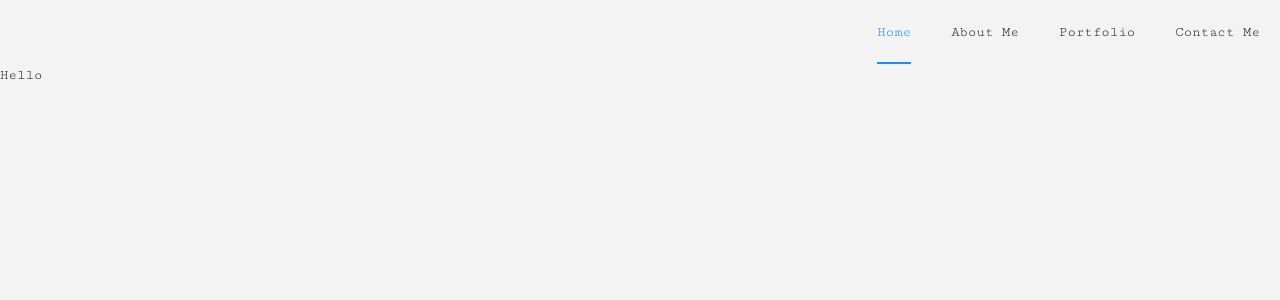
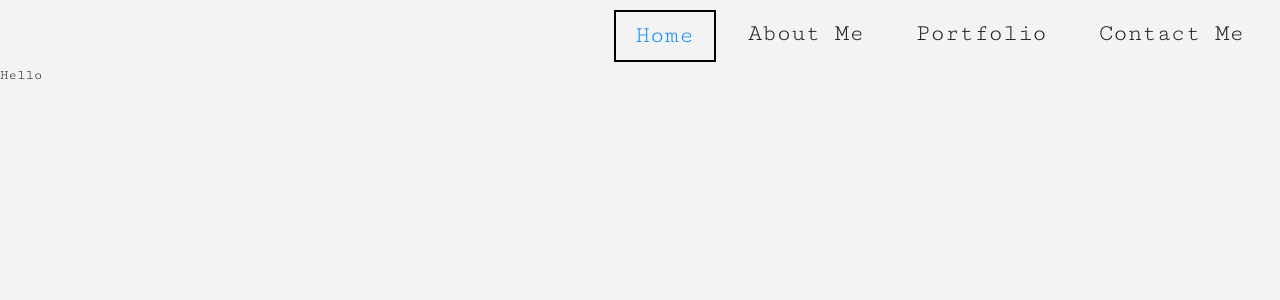
Before and after one commit to kvs1995/React-Portfolio, a React (Create React App) app: page / in a window 1280 px wide. Shown: the top 300 px of the page. Built offline with nearby package versions, Linux system fonts and the light colour scheme.

Commit message:
Navigation sizing and hover effects

```diff
--- a/src/components/navheader/navheader.css
+++ b/src/components/navheader/navheader.css
@@ -14,6 +14,7 @@
   width: 100%;
   background: transparent !important;
 
+
 }
 
 .custom-menu-icon svg{
@@ -28,4 +29,36 @@
   background-color:  transparent !important;
   display: flexbox;
   justify-content: flex-end;
+  font-size: x-large !important;
+  line-height: 48px !important;
 }
+
+.nav-menu  {
+  padding:10px;
+}
+.nav-menu li {
+  margin: -1px 6px;
+}
+
+.nav-menu li a:hover {
+  border-bottom: none;
+
+}
+.ant-menu-horizontal > .ant-menu-item::after, .ant-menu-horizontal > .ant-menu-submenu::after {
+  border-bottom: none !important;
+}
+
+
+/* .ant-menu-horizontal:not(.ant-menu-dark) > .ant-menu-item:hover::after, .ant-menu-horizontal:not(.ant-menu-dark) > .ant-menu-submenu:hover::after, .ant-menu-horizontal:not(.ant-menu-dark) > .ant-menu-item-active::after, .ant-menu-horizontal:not(.ant-menu-dark) > .ant-menu-submenu-active::after, .ant-menu-horizontal:not(.ant-menu-dark) > .ant-menu-item-open::after, .ant-menu-horizontal:not(.ant-menu-dark) > .ant-menu-submenu-open::after, .ant-menu-horizontal:not(.ant-menu-dark) > .ant-menu-item-selected::after, .ant-menu-horizontal:not(.ant-menu-dark) > .ant-menu-submenu-selected::after {
+  border-bottom: none;
+  border: 2px solid black !important;
+} */
+/* .nav-menu li a.active {
+  border: 2px solid black !important;
+  color: black !important;
+} */
+
+ .ant-menu-item-selected{
+  /* padding: 10px; */
+  border: 2px solid black;
+}
```
